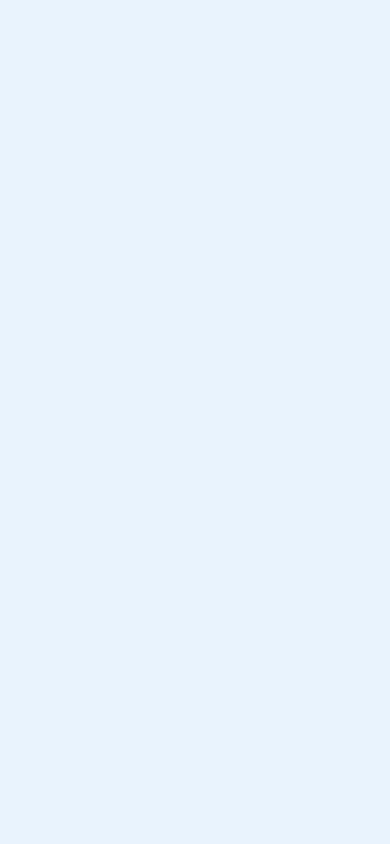
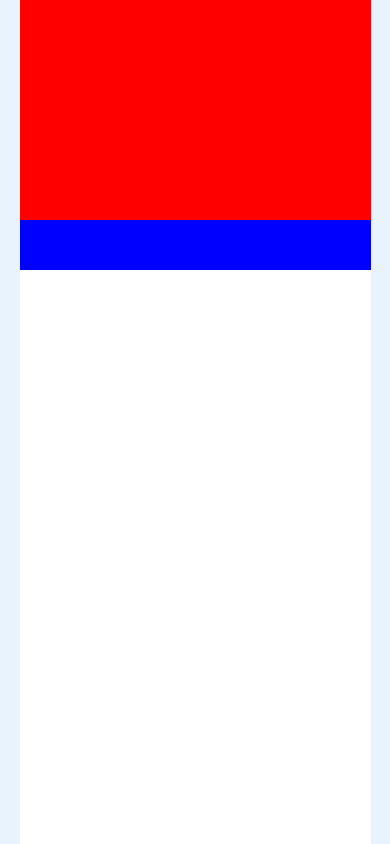
Before and after one commit to Dhananjaya1321/MedicareMobileApplication, a React Native app in the folder Medicare/: screen / in a window 390 px wide. Built offline with nearby package versions, Linux system fonts and the light colour scheme.

Commit message:
Created ads and offer section in home page

```diff
--- a/Medicare/pages/HomePage.tsx
+++ b/Medicare/pages/HomePage.tsx
@@ -1,4 +1,5 @@
 import {SafeAreaView, ScrollView, View} from "react-native";
+import {Space} from "../components/Space.tsx";
 
 export function HomePage() {
     return (
@@ -7,9 +8,29 @@ export function HomePage() {
                 <View style={{
                     flex: 1,
                     width: '100%',
+                    alignItems: 'center',
                 }}>
+                    <View style={{
+                        flex: 1,
+                        width: '90%',
+                        justifyContent: 'flex-start',
+                        alignItems: 'center',
+                        backgroundColor:'white'
+                    }}>
 
-                </View>
+                        <View style={{
+                            width: '100%',
+                            height: 220,
+                            backgroundColor: 'red',
+                            justifyContent: 'center',
+                            alignItems: 'center'
+                        }}>
+
+                        </View>{/*Ads and offer section*/}
+                        <Space style={{width:'100%',height:50,backgroundColor:'blue'}}/>
+
+                    </View>{/*This view width is 90% on screen*/}
+                </View>{/*This view width is 100% on screen*/}
             </ScrollView>
         </SafeAreaView>
     );
```
